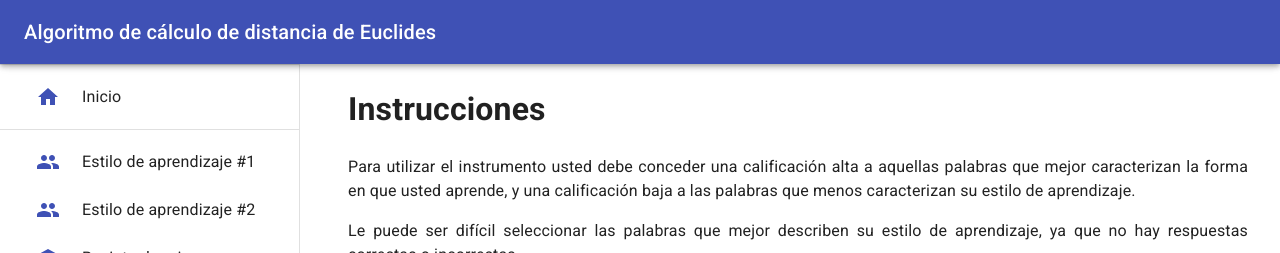
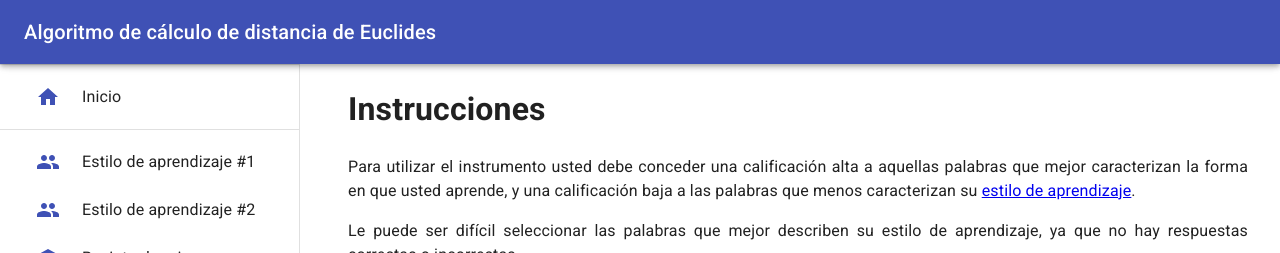
Before and after one commit to spiedra/euclidean-distance-calculation-website, a React (Create React App) app: page /learning-style in a window 1280 px wide. Shown: the top 253 px of the page. Built offline with nearby package versions, Linux system fonts and the light colour scheme.

Commit message:
docs: add link to style learning instructions

```diff
--- a/src/pages/LearningStyle/index.js
+++ b/src/pages/LearningStyle/index.js
@@ -42,7 +42,7 @@ const LearningStyle = () => {
           Para utilizar el instrumento usted debe conceder una calificación alta
           a aquellas palabras que mejor caracterizan la forma en que usted
           aprende, y una calificación baja a las palabras que menos caracterizan
-          su estilo de aprendizaje.
+          su  <a href='https://9brains.es/cuatro-estilos-de-aprendizaje/'>estilo de aprendizaje</a>.
         </Box>
         <Box component="p" sx={learningStyles.paragraph}>
           Le puede ser difícil seleccionar las palabras que mejor describen su
```
